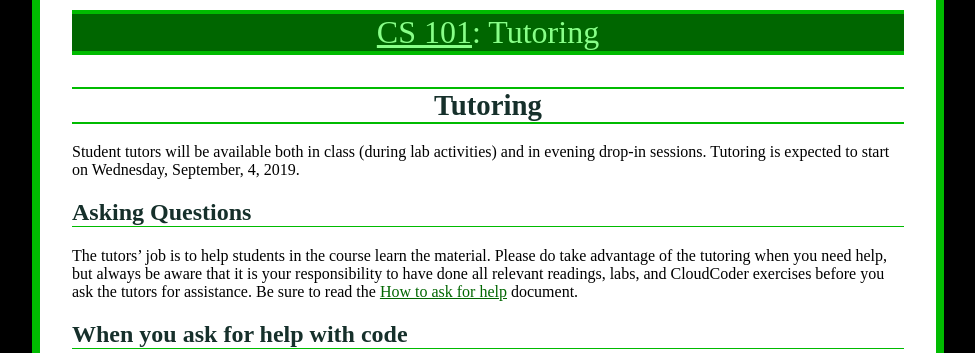
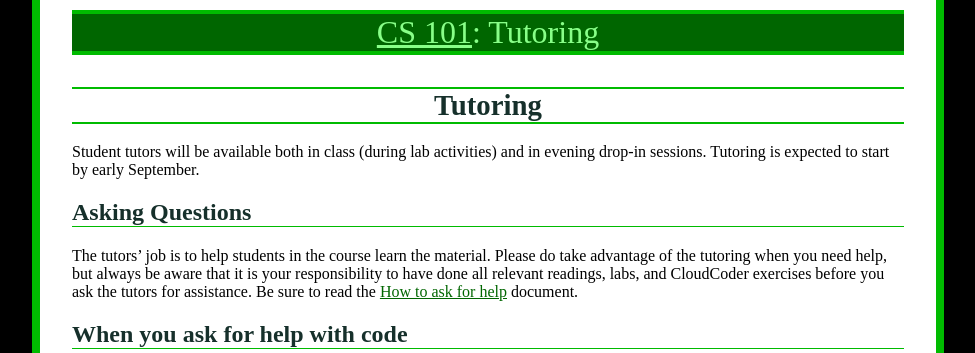
Before and after one commit to ycpcs/cs101-fall2022, a Jekyll site: the page built from tutoring.md, in a window 1280 px wide. Shown: the top 353 px of the page, without its empty margins (152-1127 px from the left). Built offline with Jekyll 4.4.1, drawn with Linux system fonts in a browser that asks for light colours.

Commit message:
tutoring page update

```diff
--- a/tutoring.md
+++ b/tutoring.md
@@ -5,7 +5,7 @@ title: "Tutoring"
 
 # Tutoring
 
-Student tutors will be available both in class (during lab activities) and in evening drop-in sessions.  Tutoring is expected to start on Wednesday, September, 4, 2019.
+Student tutors will be available both in class (during lab activities) and in evening drop-in sessions.  Tutoring is expected to start by early September.
 
 ## Asking Questions
 
```
